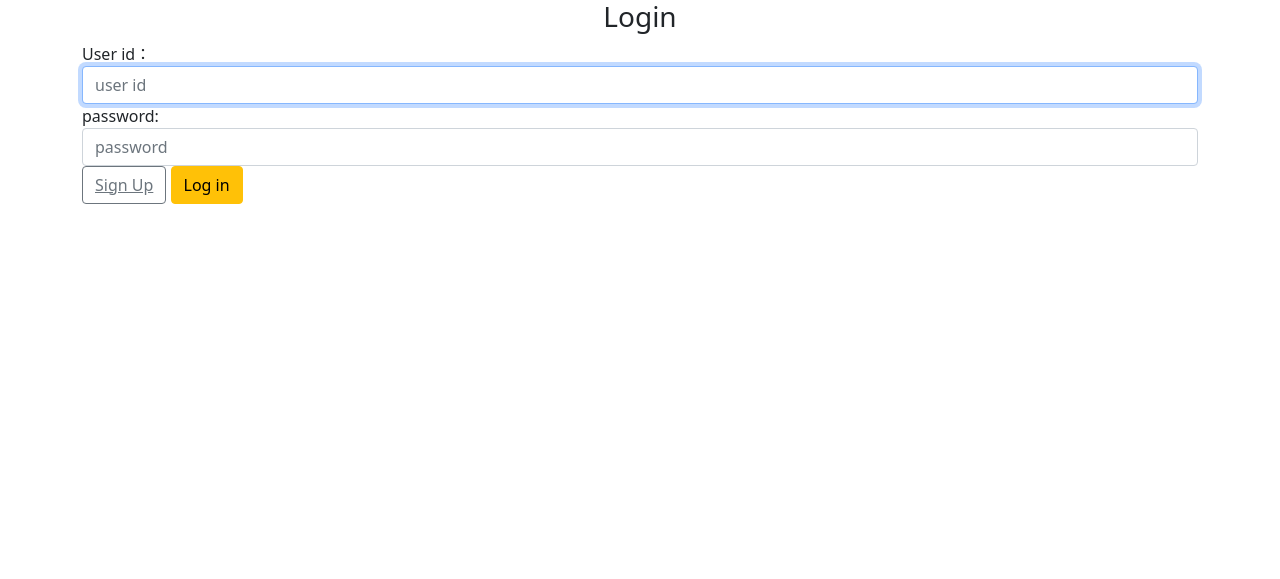
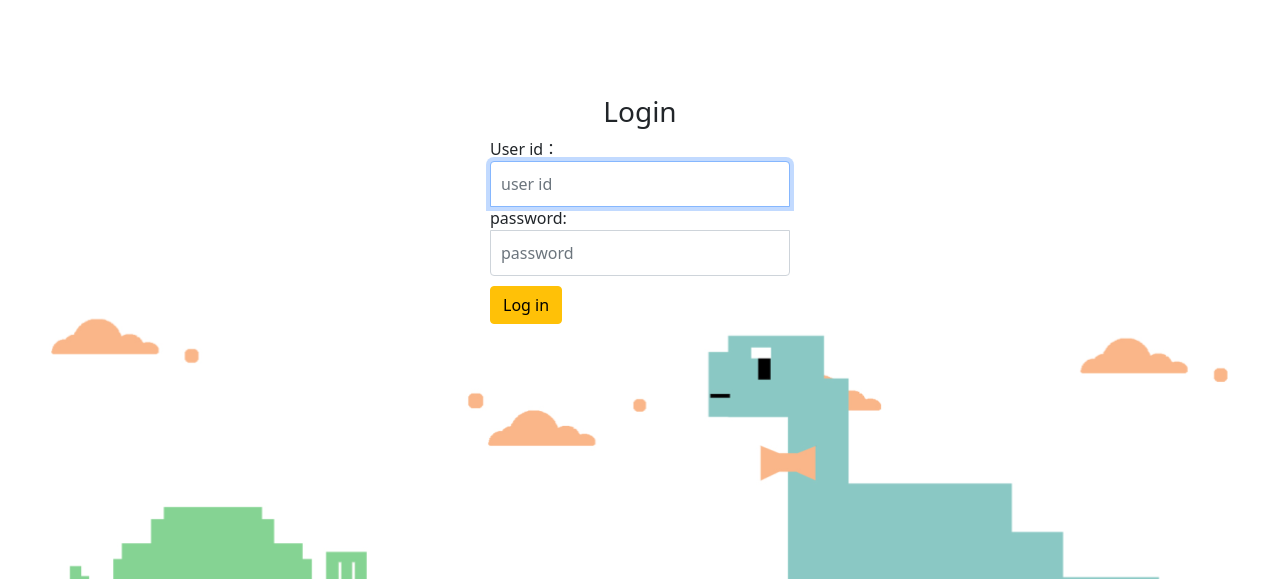
Before and after one commit to auyu0408/attendance_system, a Django app: page /login/ in a window 1280 px wide. Shown: the top 579 px of the page. Run offline with Django 3.2, Linux system fonts and the light colour scheme.

Commit message:
0708 commit

```diff
--- /dev/null
+++ b/attendance/static/login/css/login.css
@@ -0,0 +1,43 @@
+body   {
+    height: 100%;
+    background-image: url('../image/bg.png');
+    background-size: cover;
+
+  }
+  .form-login {
+    width: 100%;
+    max-width: 330px;
+    padding: 15px;
+    margin: 0 auto;
+  }
+  .form-login{
+    margin-top:80px;
+    font-weight: 400;
+  }
+  .form-login .form-control {
+    position: relative;
+    box-sizing: border-box;
+    height: auto;
+    padding: 10px;
+    font-size: 16px;
+
+  }
+  .form-login .form-control:focus {
+    z-index: 2;
+  }
+  .form-login input[type="text"] {
+    margin-bottom: -1px;
+    border-bottom-right-radius: 0;
+    border-bottom-left-radius: 0;
+  }
+  .form-login input[type="password"] {
+    margin-bottom: 10px;
+    border-top-left-radius: 0;
+    border-top-right-radius: 0;
+  }
+  form a{
+    display: inline-block;
+    margin-top:25px;
+    font-size: 12px;
+    line-height: 10px;
+  }
--- a/attendance/templates/login/login.html
+++ b/attendance/templates/login/login.html
@@ -1,12 +1,15 @@
+{% load static %}
 <!DOCTYPE html>
 <html lang="en">
 <head>
     <meta charset="UTF-8">
+    <meta name="viewport" content="width=device-width, initial-scale=1, shrink-to-fit=no">
     <title>Attendance System</title>
     <link href="https://cdn.jsdelivr.net/npm/bootstrap@5.0.2/dist/css/bootstrap.min.css" rel="stylesheet" integrity="sha384-EVSTQN3/azprG1Anm3QDgpJLIm9Nao0Yz1ztcQTwFspd3yD65VohhpuuCOmLASjC" crossorigin="anonymous">
     <script src="https://cdn.jsdelivr.net/npm/bootstrap@5.0.2/dist/js/bootstrap.bundle.min.js" integrity="sha384-MrcW6ZMFYlzcLA8Nl+NtUVF0sA7MsXsP1UyJoMp4YLEuNSfAP+JcXn/tWtIaxVXM" crossorigin="anonymous"></script>
     <script src="https://cdn.bootcss.com/jquery/3.3.1/jquery.js"></script>
     <script src="https://cdn.bootcss.com/popper.js/1.15.0/umd/popper.js"></script>
+    <link href="{% static 'login/css/login.css' %}" rel="stylesheet"/>
 </head>
 <body>
     <div class="container">
@@ -22,7 +25,7 @@
                     <input type="password" name="passwd" id="passwd" class="form-control" placeholder="password" required>
                 </div>
                 <div>
-                    <a href="/register/" class="btn btn-outline-secondary"><ins>Sign Up</ins></a>
+                    <!--<a href="/register/" class="btn btn-outline-secondary"><ins>Sign Up</ins></a>-->
                     <button type="submit" class="btn btn-warning float-right">Log in</button>
                 </div>
             </form>
```
Also changed, not shown: attendance/static/login/image/bg.jpg (added), attendance/static/login/image/bg.png (added).
